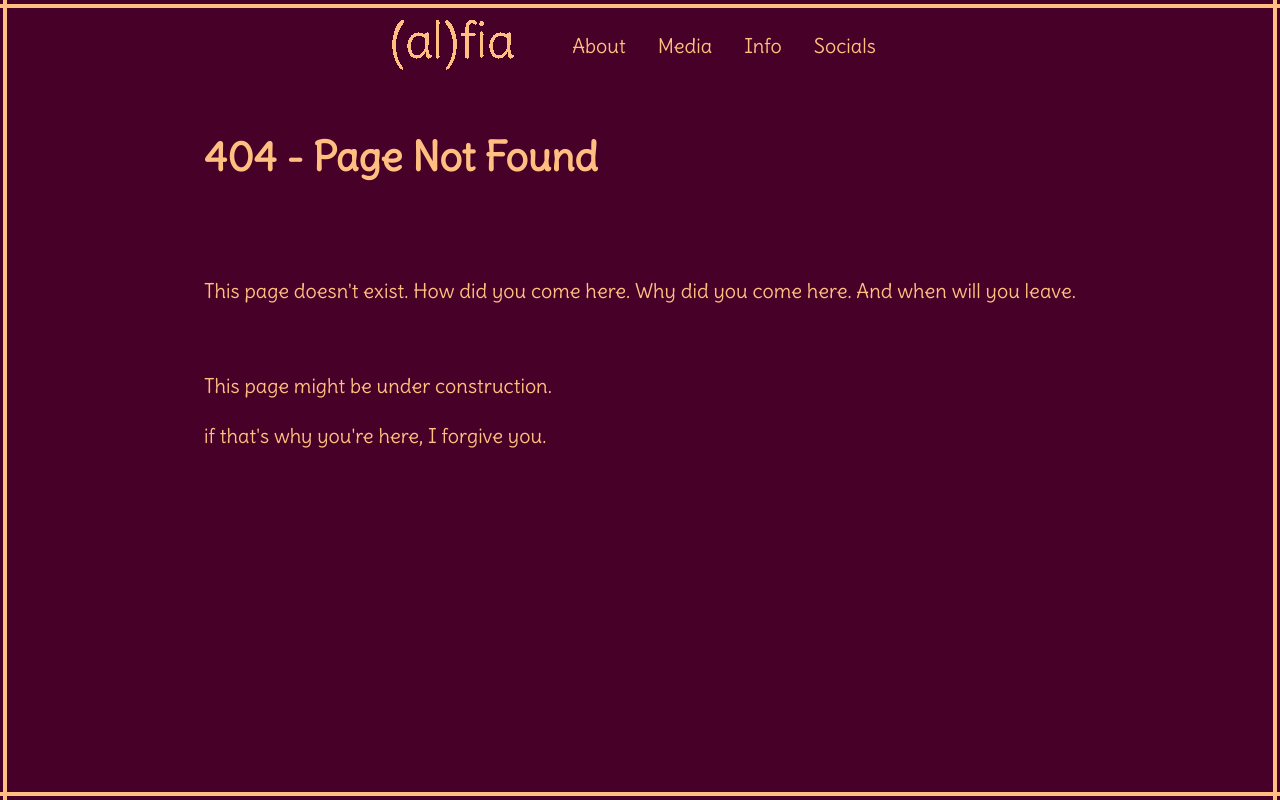
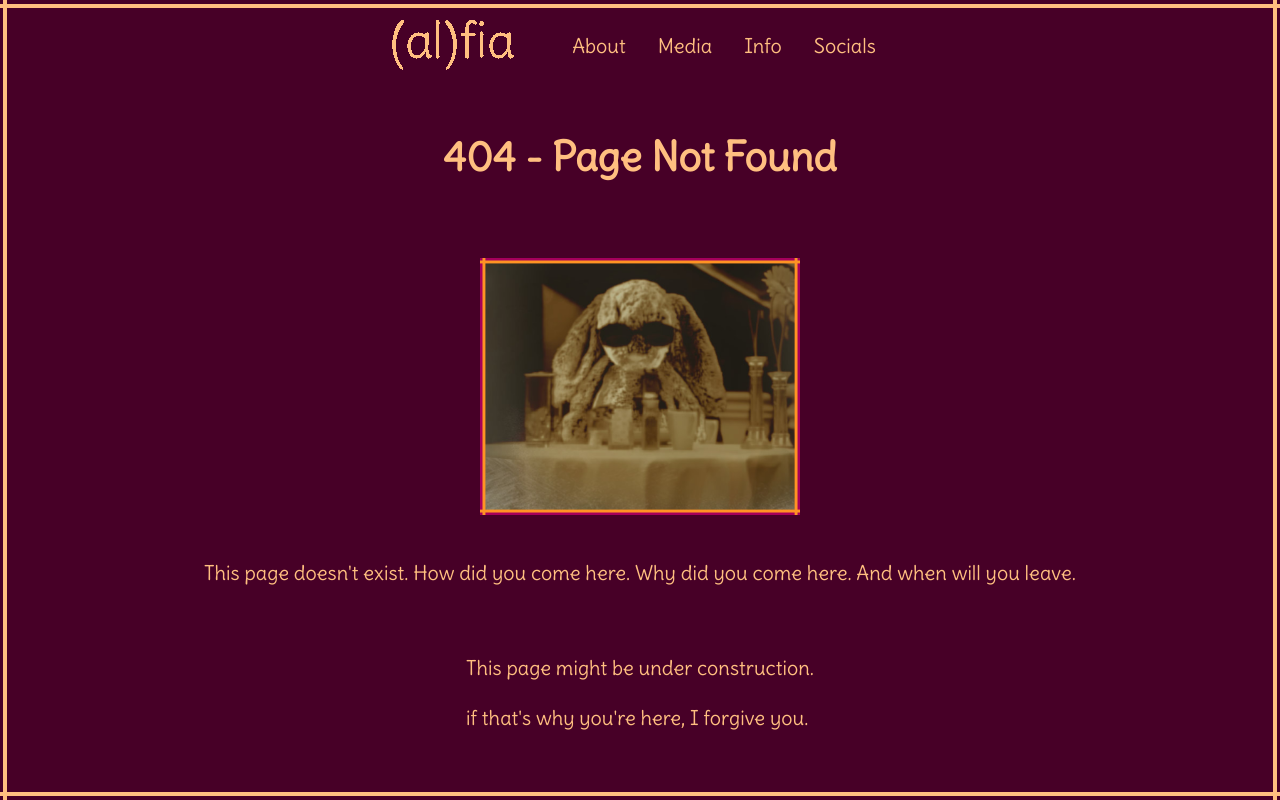
Before and after one commit to oh-facts/insomniac-angels-dot-com, a React (Create React App) app: page /about/characters in a window 1280 px wide. Built offline with nearby package versions, Linux system fonts and the light colour scheme.

Commit message:
updated error404 page

```diff
--- a/src/pages/Error404.js
+++ b/src/pages/Error404.js
@@ -1,13 +1,18 @@
+import molly from "../assets/team/molly.png"
 
 import React from 'react';
 
 const NotFound = () => {
     return (
-        <div>
+        <div style={{ display:"flex", alignItems:"center",flexDirection:"column"}}>
             <br />
 
             <h1>404 - Page Not Found</h1>
             <br />
+            <br />
+
+            <img src={molly} style={{ width: "20rem"}} />
+
             <br />
             <p>This page doesn't exist. How did you come here. Why did you come here. And when will you leave.</p>
             <br />
@@ -16,6 +21,8 @@ const NotFound = () => {
             <br />
             <br />
             if that's why you're here, I forgive you.
+            <br />
+            <br />
         </div>
     );
 };
```
